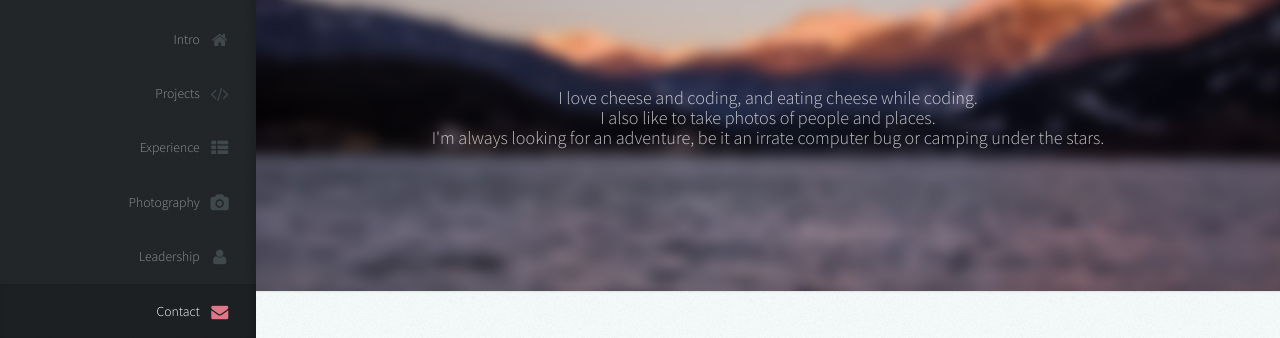
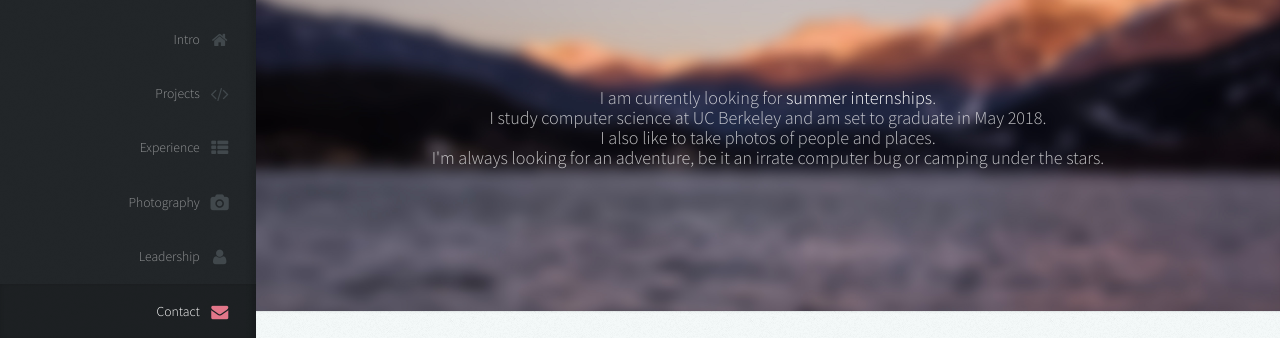
Before and after one commit to karingoh/karingoh.github.io, a plain HTML site: page index.html in a window 1280 px wide. Shown: the part 219-557 px from the top of the page. Drawn offline with Linux system fonts and the light colour scheme.

Commit message:
changed header

```diff
--- a/index.html
+++ b/index.html
@@ -85,11 +85,12 @@
 						<div class="container">
 
 							<header>
-								<h2 class="alt">Hi! I'm <strong>Karin Goh</strong>, a coder who wants to leave the world better than she found it!</p>
+								<h2 class="alt">Hi! I'm <strong>Karin Goh</strong>, a coder who wants to leave the world better than she found it! </p>
 							</header>
 
 							<footer>
-								<p>I love cheese and coding, and eating cheese while coding.
+								<p>I am currently looking for <strong>summer internships</strong>.
+								<br>I study computer science at UC Berkeley and am set to graduate in May 2018.
 								<br>I also like to take photos of people and places.
 								<br>I'm always looking for an adventure, be it an irrate computer bug or camping under the stars.</p>
 								<!-- <a href="#portfolio" class="button scrolly">Magna Aliquam</a> -->
```
